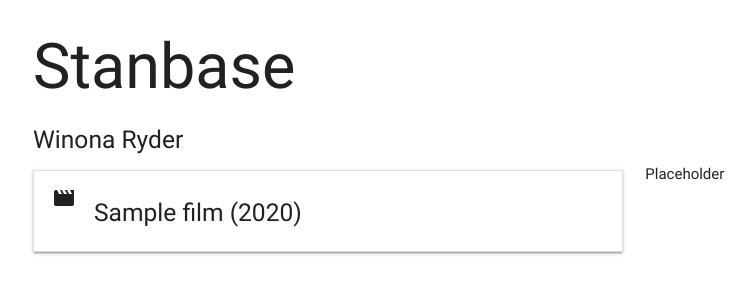
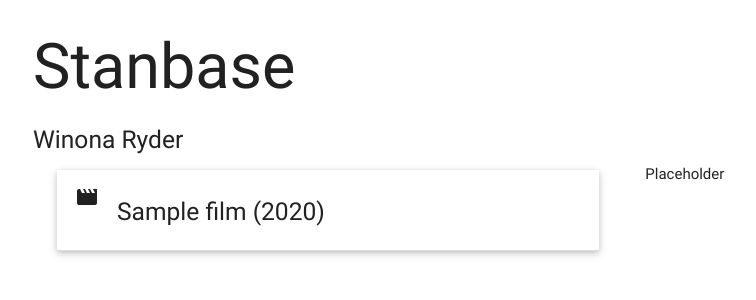
Before and after one commit to adonegan/stan_base, a Flask app: page / in a window 1280 px wide. Shown: the top 300 px of the page, without its empty margins (159-915 px from the left). Run offline with Flask 2, Linux system fonts and the light colour scheme; a database or web service that is not in the repository returns one stand-in record (values such as "Sample title"); some libraries are stand-ins or nearby versions.

Commit message:
added popout to collapsible list

```diff
--- a/templates/films.html
+++ b/templates/films.html
@@ -4,7 +4,7 @@
 
 <div class="row">
     <div class="col s8">
-        <ul class="collapsible" data-collapsible="accordion">
+        <ul class="collapsible popout" data-collapsible="accordion">
             {% for film in films %}
             <li>
                 <div class="collapsible-header" class="col s6">
```
